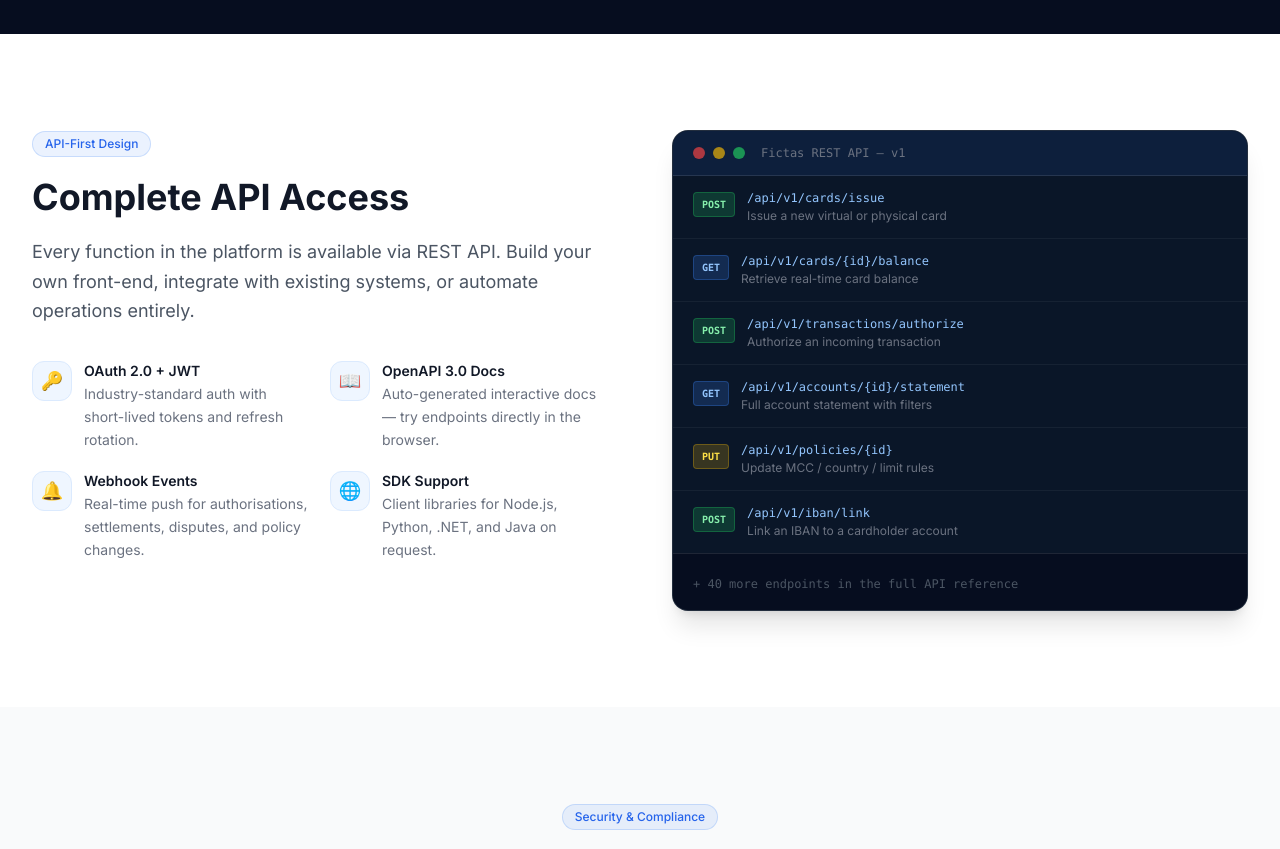
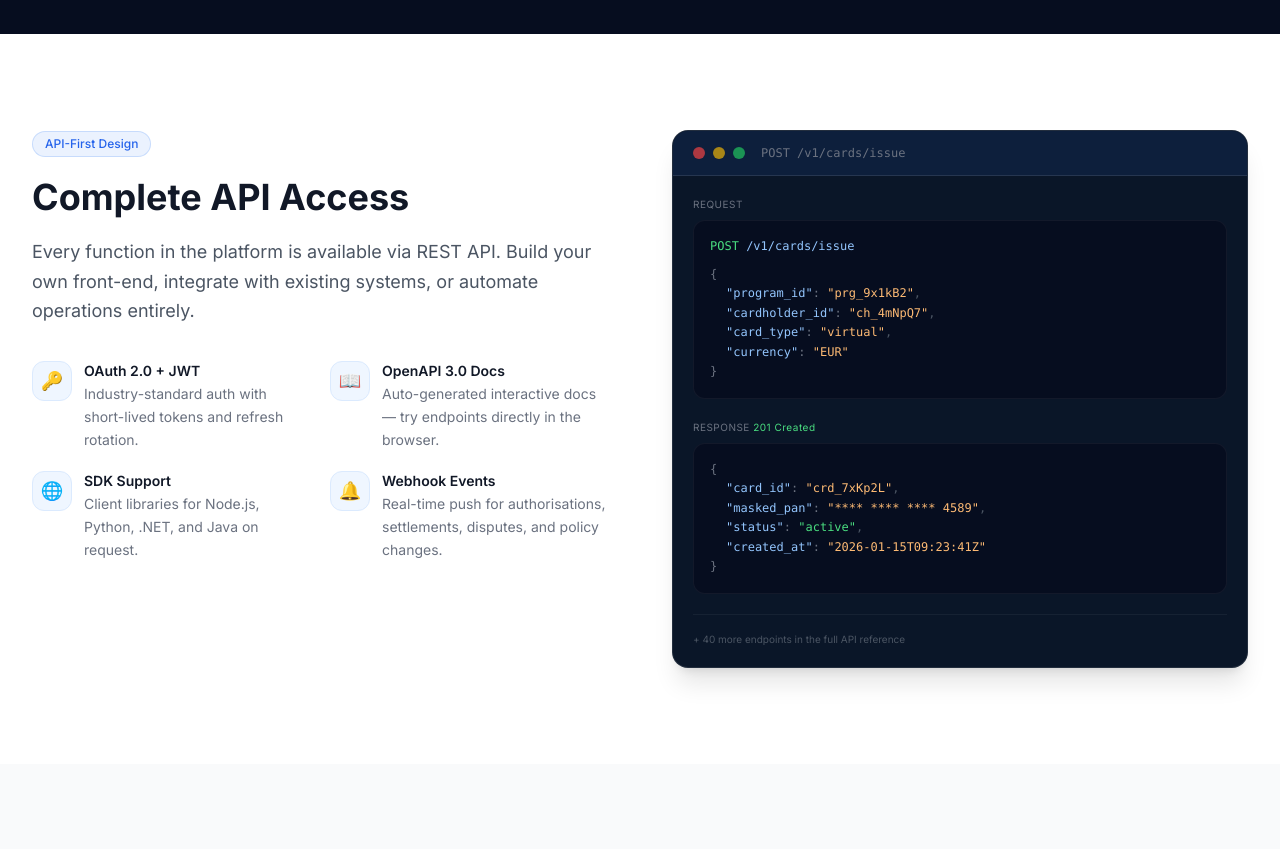
Before and after one commit to johanvaatstra-cloud/website-fictas, a Vue app: page /platform in a window 1280 px wide. Shown: the part 2420-3269 px from the top of the page. Built offline with nearby package versions, Linux system fonts and the light colour scheme; the HTML template or start-up script is replaced by a standard one.

Commit message:
Fix API section - remove rate limiting, Redis and fix API example

```diff
--- a/src/components/platform/ApiSection.vue
+++ b/src/components/platform/ApiSection.vue
@@ -17,8 +17,8 @@ const methodColor = {
 const features = [
   { icon: '🔑', title: 'OAuth 2.0 + JWT', desc: 'Industry-standard auth with short-lived tokens and refresh rotation.' },
   { icon: '📖', title: 'OpenAPI 3.0 Docs', desc: 'Auto-generated interactive docs — try endpoints directly in the browser.' },
+  { icon: '🌐', title: 'SDK Support', desc: 'Client libraries for Node.js, Python, .NET, and Java on request.' },
   { icon: '🔔', title: 'Webhook Events', desc: 'Real-time push for authorisations, settlements, disputes, and policy changes.' },
-  { icon: '🌐', title: 'SDK Support', desc: 'Client libraries for Node.js, Python, .NET, and Java on request.' },
 ]
 </script>
 
@@ -55,34 +55,53 @@ const features = [
           </div>
         </div>
 
-        <!-- Right: endpoint list -->
+        <!-- Right: code example -->
         <div>
-          <div class="bg-[#0a1628] rounded-2xl border border-white/10 overflow-hidden shadow-xl">
+          <div class="bg-[#0a1628] rounded-2xl border border-white/10 overflow-hidden shadow-xl font-mono text-xs">
+            <!-- Window chrome -->
             <div class="flex items-center gap-2 px-5 py-3.5 border-b border-white/10 bg-[#0d1f3c]">
               <div class="w-3 h-3 rounded-full bg-red-500/70"></div>
               <div class="w-3 h-3 rounded-full bg-yellow-500/70"></div>
               <div class="w-3 h-3 rounded-full bg-green-500/70"></div>
-              <span class="ml-2 text-gray-500 text-xs font-mono">Fictas REST API — v1</span>
+              <span class="ml-2 text-gray-500 text-xs">POST /v1/cards/issue</span>
             </div>
 
-            <div class="divide-y divide-white/5">
-              <div
-                v-for="ep in endpoints"
-                :key="ep.path"
-                class="flex items-start gap-3 px-5 py-3.5 hover:bg-white/3 transition-colors group"
-              >
-                <span :class="['text-[10px] font-bold px-2 py-1 rounded border flex-shrink-0 mt-0.5 font-mono', methodColor[ep.method]]">
-                  {{ ep.method }}
-                </span>
-                <div>
-                  <div class="text-blue-300 font-mono text-xs group-hover:text-blue-200 transition-colors">{{ ep.path }}</div>
-                  <div class="text-gray-500 text-xs mt-0.5">{{ ep.desc }}</div>
+            <div class="p-5 space-y-5">
+              <!-- Request -->
+              <div>
+                <div class="text-gray-500 uppercase tracking-wider text-[10px] mb-2 font-sans">Request</div>
+                <div class="bg-[#060d1f] rounded-xl border border-white/5 p-4 leading-relaxed">
+                  <div class="text-green-400">POST <span class="text-blue-300">/v1/cards/issue</span></div>
+                  <div class="text-gray-500 mt-2">{</div>
+                  <div class="pl-4">
+                    <div><span class="text-blue-300">"program_id"</span><span class="text-gray-500">: </span><span class="text-orange-300">"prg_9x1kB2"</span><span class="text-gray-600">,</span></div>
+                    <div><span class="text-blue-300">"cardholder_id"</span><span class="text-gray-500">: </span><span class="text-orange-300">"ch_4mNpQ7"</span><span class="text-gray-600">,</span></div>
+                    <div><span class="text-blue-300">"card_type"</span><span class="text-gray-500">: </span><span class="text-orange-300">"virtual"</span><span class="text-gray-600">,</span></div>
+                    <div><span class="text-blue-300">"currency"</span><span class="text-gray-500">: </span><span class="text-orange-300">"EUR"</span></div>
+                  </div>
+                  <div class="text-gray-500">}</div>
                 </div>
               </div>
-            </div>
 
-            <div class="px-5 py-4 border-t border-white/10 bg-[#060d1f]">
-              <span class="text-gray-600 text-xs font-mono">+ 40 more endpoints in the full API reference</span>
+              <!-- Response -->
+              <div>
+                <div class="text-gray-500 uppercase tracking-wider text-[10px] mb-2 font-sans">Response <span class="text-green-400 normal-case">201 Created</span></div>
+                <div class="bg-[#060d1f] rounded-xl border border-white/5 p-4 leading-relaxed">
+                  <div class="text-gray-500">{</div>
+                  <div class="pl-4">
+                    <div><span class="text-blue-300">"card_id"</span><span class="text-gray-500">: </span><span class="text-orange-300">"crd_7xKp2L"</span><span class="text-gray-600">,</span></div>
+                    <div><span class="text-blue-300">"masked_pan"</span><span class="text-gray-500">: </span><span class="text-orange-300">"**** **** **** 4589"</span><span class="text-gray-600">,</span></div>
+                    <div><span class="text-blue-300">"status"</span><span class="text-gray-500">: </span><span class="text-green-400">"active"</span><span class="text-gray-600">,</span></div>
+                    <div><span class="text-blue-300">"created_at"</span><span class="text-gray-500">: </span><span class="text-orange-300">"2026-01-15T09:23:41Z"</span></div>
+                  </div>
+                  <div class="text-gray-500">}</div>
+                </div>
+              </div>
+
+              <!-- Footer note -->
+              <div class="text-gray-600 text-[10px] font-sans border-t border-white/5 pt-4">
+                + 40 more endpoints in the full API reference
+              </div>
             </div>
           </div>
         </div>
--- a/src/components/platform/ArchitectureSection.vue
+++ b/src/components/platform/ArchitectureSection.vue
@@ -11,7 +11,7 @@ const layers = [
     label: 'API Gateway',
     color: 'border-blue-500/40 bg-blue-500/5',
     labelColor: 'text-blue-400',
-    items: ['REST API', 'Auth / OAuth 2.0', 'Rate Limiting'],
+    items: ['REST API', 'Auth / OAuth 2.0'],
     itemStyle: 'bg-blue-500/10 border-blue-500/20 text-blue-300',
   },
   {
@@ -25,7 +25,7 @@ const layers = [
     label: 'Data Layer',
     color: 'border-emerald-500/40 bg-emerald-500/5',
     labelColor: 'text-emerald-400',
-    items: ['Azure SQL DB', 'Cosmos DB', 'Redis Cache', 'Blob Storage'],
+    items: ['Azure SQL DB', 'Cosmos DB', 'Blob Storage'],
     itemStyle: 'bg-emerald-500/10 border-emerald-500/20 text-emerald-300',
   },
   {
@@ -40,7 +40,6 @@ const layers = [
 const specs = [
   { label: 'Runtime', value: 'Azure Service Fabric' },
   { label: 'Database', value: 'Azure SQL + Cosmos DB' },
-  { label: 'Cache', value: 'Azure Redis Cache' },
   { label: 'Auth', value: 'OAuth 2.0 / JWT' },
   { label: 'Protocol', value: 'REST / JSON + ISO 8583' },
   { label: 'Regions', value: 'Multi-region ready' },
```
Also changed, not shown: 17 other files (tests, documents, lock files or other folders).
